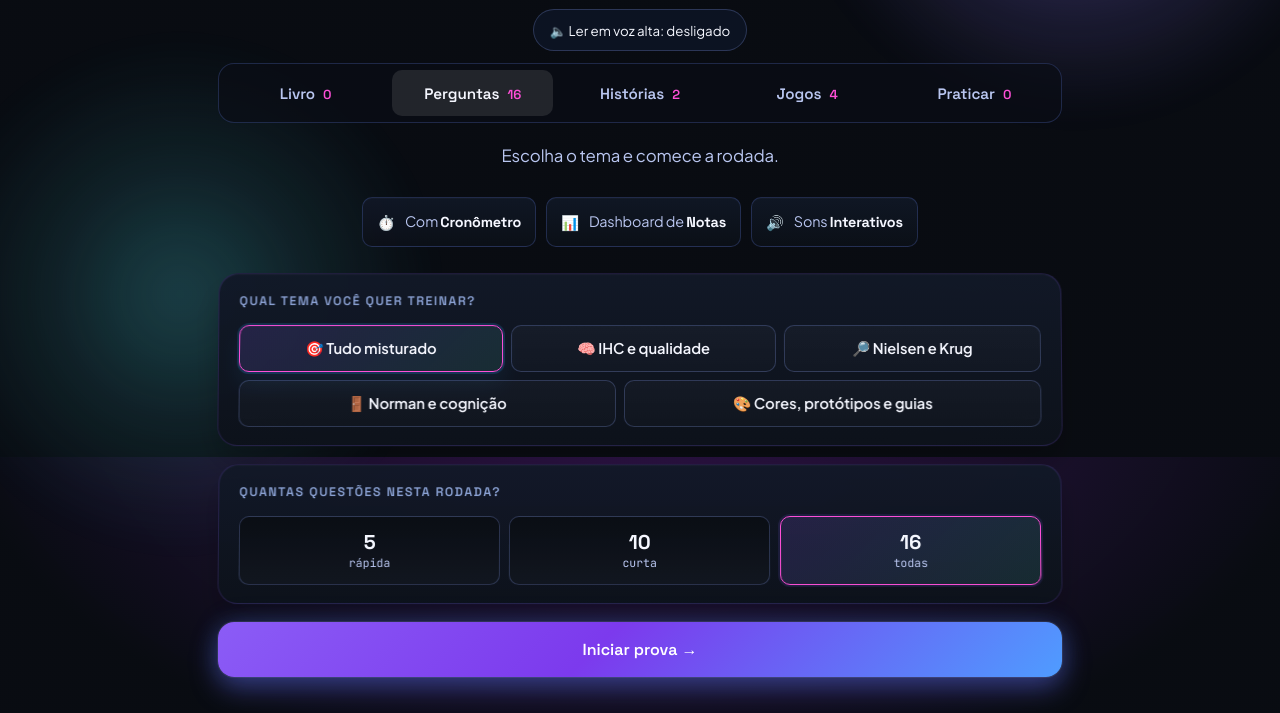
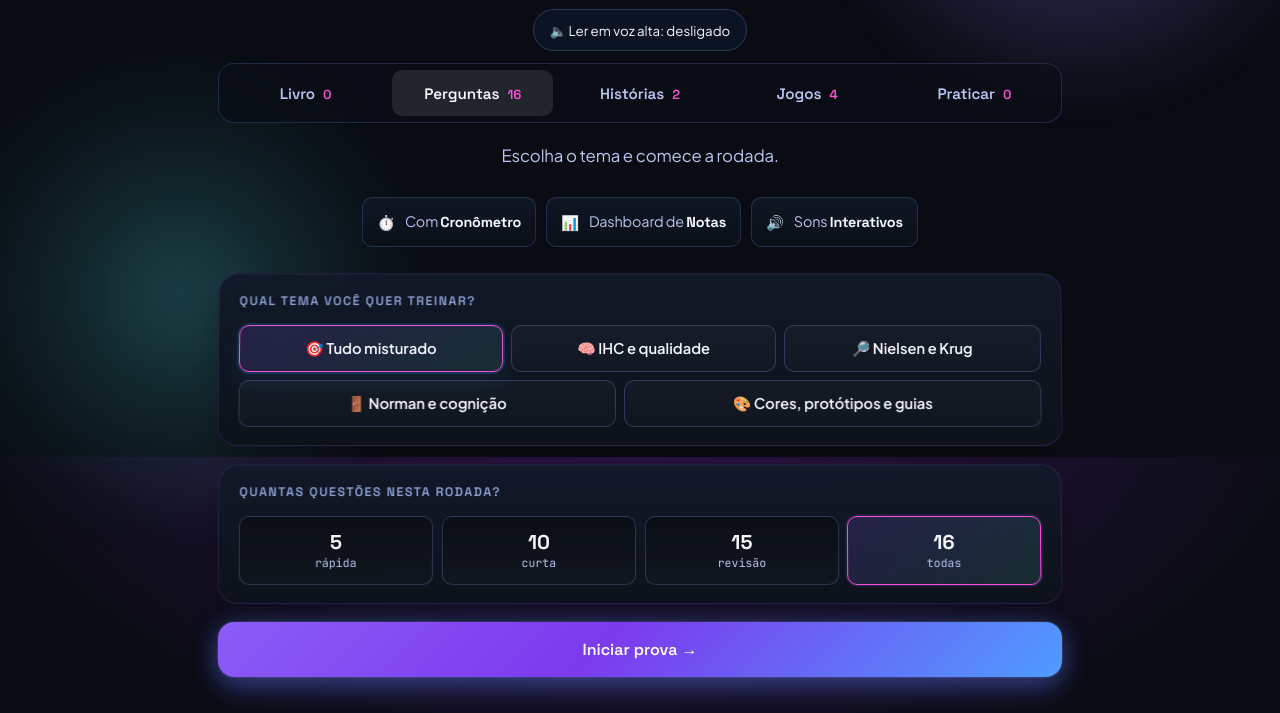
Before and after one commit to PauloRobertoWilhelm/Simulado-de-Programa-o-Java, a plain HTML site: page index.html in a window 1280 px wide. Shown: the part 343-1056 px from the top of the page. Drawn offline with nearby package versions, Linux system fonts and the light colour scheme.

Commit message:
Rodada de 15 perguntas
Co-Authored-By: Claude Opus 5.5 <noreply@anthropic.com>

```diff
--- a/index.html
+++ b/index.html
@@ -670,9 +670,9 @@ document.addEventListener("DOMContentLoaded", () => {
   }
 
   // TAMANHOS: rodadas oferecidas. Acrescentar um número aqui cria um botão novo.
-  const TAMANHOS = [5, 10, 20, 30, 50, 100];
-
-  // montarQuantidades() oferece rodadas de 5, 10, 20, 30, 50 e 100 questões, até o
+  const TAMANHOS = [5, 10, 15, 20, 30, 50, 100];
+
+  // montarQuantidades() oferece rodadas de 5, 10, 15, 20, 30, 50 e 100 questões, até o
   // total do tema escolhido, sem repetir questão. A última opção é "todas".
   // Nas contas sorteadas não existe "todas": a lista nunca acaba.
   function montarQuantidades() {
@@ -685,7 +685,7 @@ document.addEventListener("DOMContentLoaded", () => {
     // Começa em 20 (uma rodada de treino); se o tema tiver menos de 20, começa em "todas".
     selectedLen = opcoes.includes(20) ? 20 : total;
     // Nome curto que aparece embaixo de cada número.
-    const nomes = { 5: "rápida", 10: "curta", 20: "treino", 30: "média", 50: "longa", 100: "prova final" };
+    const nomes = { 5: "rápida", 10: "curta", 15: "revisão", 20: "treino", 30: "média", 50: "longa", 100: "prova final" };
 
     lenGrid.replaceChildren(...opcoes.map(n => {
       const botao = document.createElement("button");
```
Also changed, not shown: 1 other file.
